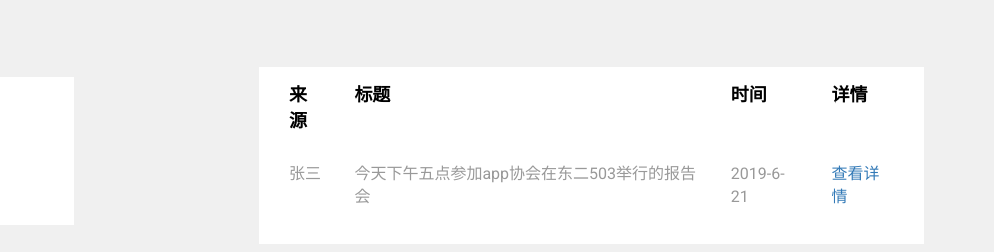
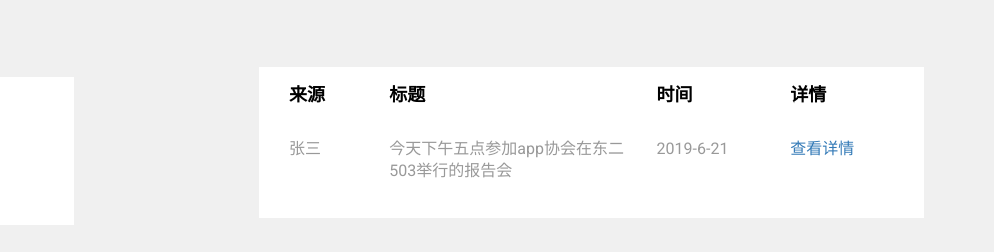
Before and after one commit to YuliDUAN/EasyTeam, a plain HTML site: page news.html in a window 1280 px wide. Shown: the part 482-734 px from the top of the page, 286-1280 px from the left. Drawn offline with nearby package versions, Linux system fonts and the light colour scheme.

```diff
--- a/news.html
+++ b/news.html
@@ -133,10 +133,10 @@
                 <table class="table">
                     <tbody>
                     <tr>
-                        <th><font size="4" color="black">来源</font></th>
-                        <th><font size="4" color="black">标题</font></th>
-                        <th><font size="4" color="black">时间</font></th>
-                        <th><font size="4" color="black">详情</font></th>
+                        <th width="15%"><font size="4" color="black">来源</font></th>
+                        <th width="40%"><font size="4" color="black">标题</font></th>
+                        <th width="20%"><font size="4" color="black">时间</font></th>
+                        <th width="20%"><font size="4" color="black">详情</font></th>
                     </tr>
                     <tr>
                         <td><font size="3">张三</font></td>
```
